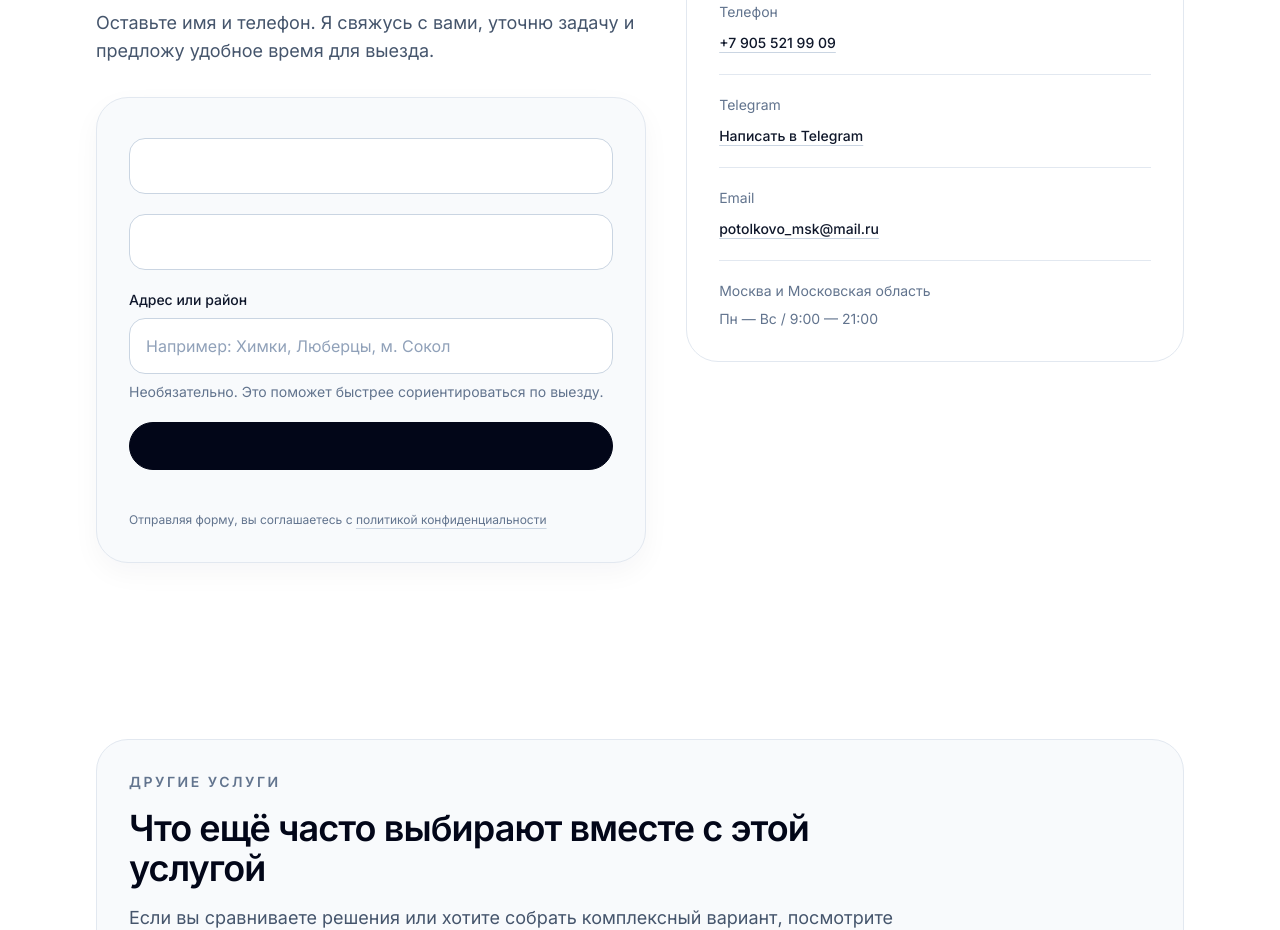
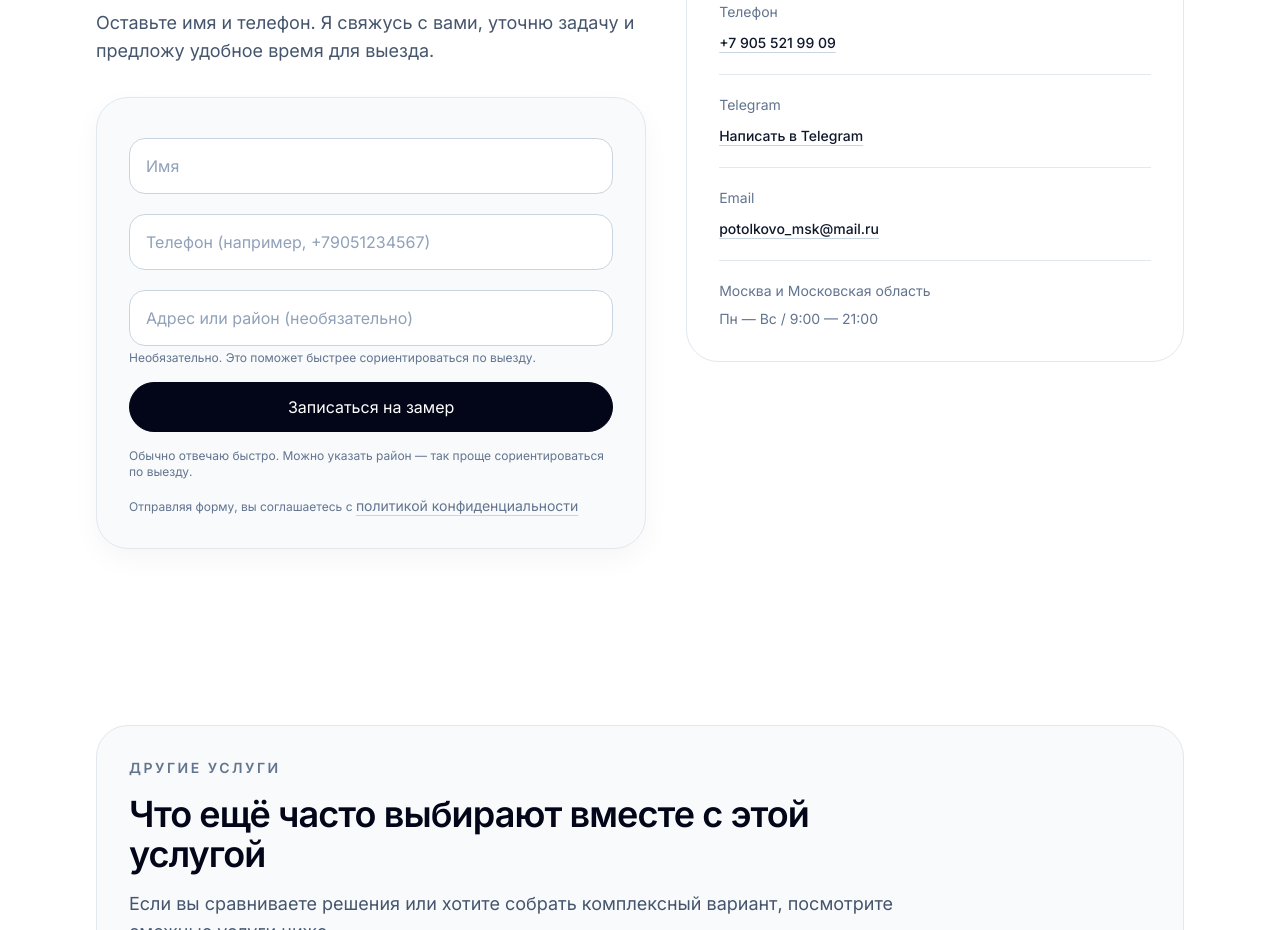
Before and after one commit to svladimirtsk-crypto/nextjs-potolkovo, a Next.js app: page /uslugi/tenevoy-profil in a window 1280 px wide. Shown: the part 4360-5290 px from the top of the page. Built offline with nearby package versions, Linux system fonts and the light colour scheme.

Commit message:
Update action-form.tsx

```diff
--- a/components/home/action-form.tsx
+++ b/components/home/action-form.tsx
@@ -1,36 +1,65 @@
 "use client";
 
-import { useMemo, useState } from "react";
-import { getKitDisplayName } from "@/lib/calculator-modal-types";
+import { useMemo, useState, type FormEvent } from "react";
+
 import { homepage } from "@/content/homepage";
 import { legal } from "@/content/legal";
-import { Button } from "@/components/ui/button";
-import { Input } from "@/components/ui/input";
-import { TextLink } from "@/components/ui/text-link";
+
+import { getKitDisplayName } from "@/lib/calculator-modal-types";
 import { trackFormSubmitSuccess } from "@/lib/analytics";
 import { applyLightingDiscount } from "@/lib/lighting-formulas";
+
 import {
   getCalculatorSummaryLines,
   getLightingSummaryLines,
   usePriceCalculatorBridge,
 } from "@/components/home/price-calculator-context";
 
-const actionContent = homepage.action;
+import { Button } from "@/components/ui/button";
+import { Input } from "@/components/ui/input";
+import { TextLink } from "@/components/ui/text-link";
+
+// ВАЖНО: НЕ полагаемся на homepage.action.* кроме sectionTitle/subtitle,
+// потому что структура контента сейчас не содержит successTitle/errorMessage/etc.
+const DEFAULT_COPY = {
+  successTitle: "Заявка отправлена",
+  errorMessage: "Не удалось отправить заявку. Проверьте данные и попробуйте ещё раз.",
+  submitButtonLabel: "Записаться на замер",
+  helperText:
+    "Обычно отвечаю быстро. Можно указать район — так проще сориентироваться по выезду.",
+  addressFieldHint: "Необязательно. Это поможет быстрее сориентироваться по выезду.",
+} as const;
 
 type FormStatus = "idle" | "success" | "error";
-type FieldErrors = { name?: string; phone?: string; address?: string };
+
+type FieldErrors = {
+  name?: string;
+  phone?: string;
+  address?: string;
+};
 
 function normalizePhone(value: string): string {
   const digits = value.replace(/\D/g, "");
   if (!digits) return "";
+
+  // 8XXXXXXXXXX -> +7XXXXXXXXXX
   if (digits.startsWith("8") && digits.length === 11) return `+7${digits.slice(1)}`;
+
+  // 7XXXXXXXXXX -> +7XXXXXXXXXX
   if (digits.startsWith("7") && digits.length === 11) return `+${digits}`;
+
+  // generic +<digits>
   if (digits.length >= 10 && digits.length <= 15) return `+${digits}`;
+
   return value.trim();
 }
 
 function isValidPhone(value: string): boolean {
   return /^\+\d{10,15}$/.test(value);
+}
+
+function formatCurrency(value: number) {
+  return new Intl.NumberFormat("ru-RU").format(Math.round(value));
 }
 
 function buildLeadMessage(
@@ -42,6 +71,7 @@ function buildLeadMessage(
   const parts: string[] = ["Заявка с сайта ПОТОЛКОВО"];
 
   if (source) parts.push(`Источник: ${source}`);
+
   if (address.trim()) parts.push("", `Адрес / район: ${address.trim()}`);
 
   if (ceilingLines.length) {
@@ -71,16 +101,22 @@ export function ActionForm({ source }: ActionFormProps) {
 
   const lightingLines = useMemo(() => getLightingSummaryLines(snapshot), [snapshot]);
 
-  const [name, setName] = useState("");
-  const [phone, setPhone] = useState("");
-  const [address, setAddress] = useState("");
+  const [name, setName] = useState<string>("");
+  const [phone, setPhone] = useState<string>("");
+  const [address, setAddress] = useState<string>("");
+
   const [status, setStatus] = useState<FormStatus>("idle");
-  const [message, setMessage] = useState("");
+  const [message, setMessage] = useState<string>("");
   const [fieldErrors, setFieldErrors] = useState<FieldErrors>({});
-  const [isPending, setIsPending] = useState(false);
+  const [isPending, setIsPending] = useState<boolean>(false);
 
-  async function handleSubmit(event: React.FormEvent<HTMLFormElement>) {
+  // Copy: если homepage.action когда-нибудь расширят — можно будет заменить
+  // DEFAULT_COPY на значения из контента. Сейчас делаем максимально надёжно.
+  const copy = DEFAULT_COPY;
+
+  async function handleSubmit(event: FormEvent<HTMLFormElement>) {
     event.preventDefault();
+
     setStatus("idle");
     setMessage("");
     setFieldErrors({});
@@ -88,21 +124,17 @@ export function ActionForm({ source }: ActionFormProps) {
     const trimmedName = name.trim();
     const trimmedAddress = address.trim();
     const normalizedPhone = normalizePhone(phone);
+
     const nextErrors: FieldErrors = {};
 
-    if (!trimmedName) {
-      nextErrors.name = "Укажите имя.";
-    } else if (trimmedName.length > 80) {
-      nextErrors.name = "Слишком длинное имя.";
+    if (!trimmedName) nextErrors.name = "Укажите имя.";
+    else if (trimmedName.length > 80) nextErrors.name = "Слишком длинное имя.";
+
+    if (!normalizedPhone || !isValidPhone(normalizedPhone)) {
+      nextErrors.phone = "Укажите корректный телефон (например, +79051234567).";
     }
 
-    if (!normalizedPhone || !isValidPhone(normalizedPhone)) {
-      nextErrors.phone = "Укажите корректный телефон.";
-    }
-
-    if (trimmedAddress.length > 160) {
-      nextErrors.address = "Слишком длинный адрес или район.";
-    }
+    if (trimmedAddress.length > 160) nextErrors.address = "Слишком длинный адрес или район.";
 
     if (Object.keys(nextErrors).length > 0) {
       setFieldErrors(nextErrors);
@@ -118,40 +150,49 @@ export function ActionForm({ source }: ActionFormProps) {
       return;
     }
 
+    // Lighting metadata for CRM / webhooks
     const lightingMode: string = String(snapshot?.lighting?.mode ?? "none");
     const lightingKitDisplay: string = String(
       snapshot?.lighting ? getKitDisplayName(snapshot.lighting) : ""
     );
+
     const lightingItemsCount = Number(snapshot?.lighting?.items?.length ?? 0);
     const lightingTotalRub = Number(snapshot?.lighting?.totalRub ?? 0);
+
     const lightingDiscountedRub = Number(
       snapshot?.lighting?.discountedTotalRub ?? applyLightingDiscount(lightingTotalRub)
     );
 
     const formData = new FormData();
     formData.append("access_key", String(accessKey));
-    formData.append("subject", String("Новая заявка с сайта ПОТОЛКОВО"));
-    formData.append("from_name", String("ПОТОЛКОВО Сайт"));
-    formData.append("name", String(trimmedName));
-    formData.append("phone", String(normalizedPhone));
-    formData.append("address", String(trimmedAddress));
+    formData.append("subject", "Новая заявка с сайта ПОТОЛКОВО");
+    formData.append("from_name", "ПОТОЛКОВО Сайт");
+
+    formData.append("name", trimmedName);
+    formData.append("phone", normalizedPhone);
+    formData.append("address", trimmedAddress);
+
     formData.append(
       "message",
-      String(buildLeadMessage(ceilingLines, lightingLines, trimmedAddress, effectiveSource))
+      buildLeadMessage(ceilingLines, lightingLines, trimmedAddress, effectiveSource)
     );
-    formData.append("botcheck", String(""));
-    formData.append("company", String(""));
 
-    formData.append("lighting_mode", String(lightingMode));
-    formData.append("lighting_kit", String(lightingKitDisplay));
+    // anti-spam
+    formData.append("botcheck", "");
+    formData.append("company", "");
+
+    // extra fields (easy filtering)
+    formData.append("calculator_source", effectiveSource);
+    formData.append("lighting_mode", lightingMode);
+    formData.append("lighting_kit", lightingKitDisplay);
     formData.append("lighting_items_count", String(lightingItemsCount));
 
     formData.append("lighting_total_rub", String(lightingTotalRub));
     formData.append("lighting_discounted_total_rub", String(lightingDiscountedRub));
+
+    // legacy compatibility (если где-то уже используются старые поля)
     formData.append("lighting_total", String(lightingTotalRub));
     formData.append("lighting_discounted_total", String(lightingDiscountedRub));
-
-    formData.append("calculator_source", String(effectiveSource));
 
     setIsPending(true);
 
@@ -164,9 +205,7 @@ export function ActionForm({ source }: ActionFormProps) {
       const result = await response.json().catch(() => null);
 
       if (!response.ok || !result?.success) {
-        const errorText: string = String(
-          result?.message ?? result?.error ?? `HTTP ${response.status}`
-        );
+        const errorText: string = String(result?.message ?? result?.error ?? `HTTP ${response.status}`);
         setStatus("error");
         setMessage(`Ошибка отправки в Web3Forms: ${errorText}`);
         return;
@@ -175,150 +214,127 @@ export function ActionForm({ source }: ActionFormProps) {
       trackFormSubmitSuccess(effectiveSource);
 
       setStatus("success");
-      setMessage(
-        "Спасибо. Я свяжусь с вами, чтобы уточнить задачу и договориться о замере."
-      );
+      setMessage("Спасибо. Я свяжусь с вами, чтобы уточнить задачу и договориться о замере.");
+
       setName("");
       setPhone("");
       setAddress("");
       setFieldErrors({});
     } catch {
       setStatus("error");
-      setMessage("Не удалось отправить заявку. Проверьте соединение и попробуйте еще раз.");
+      setMessage(copy.errorMessage);
     } finally {
       setIsPending(false);
     }
   }
 
   return (
-    <form onSubmit={handleSubmit} className="space-y-5">
+    <form onSubmit={handleSubmit} className="space-y-4">
       {status === "success" ? (
         <div
-          className="rounded-2xl border border-emerald-200 bg-emerald-50 px-4 py-3 text-sm text-emerald-800"
+          className="rounded-2xl border border-emerald-200 bg-emerald-50 p-4 text-emerald-950"
+          role="status"
           aria-live="polite"
         >
-          <p className="font-medium">{actionContent.successTitle}</p>
-          <p className="mt-1">{message}</p>
+          <p className="font-medium">{copy.successTitle}</p>
+          <p className="mt-1 text-sm text-emerald-900/80">{message}</p>
         </div>
       ) : null}
 
       {status === "error" ? (
         <div
-          className="rounded-2xl border border-rose-200 bg-rose-50 px-4 py-3 text-sm text-rose-800"
+          className="rounded-2xl border border-rose-200 bg-rose-50 p-4 text-rose-950"
+          role="alert"
           aria-live="polite"
         >
-          {message || actionContent.errorMessage}
+          <p className="text-sm">{message || copy.errorMessage}</p>
         </div>
       ) : null}
 
+      {(ceilingLines.length > 0 || lightingLines.length > 0) && (
+        <div className="rounded-2xl border border-slate-200 bg-white p-4">
           {ceilingLines.length > 0 ? (
-        <div className="rounded-[1.5rem] border border-slate-200 bg-slate-50 p-4">
-          <p className="text-sm font-semibold text-slate-950">В заявку попадет ваш расчет</p>
-          <ul className="mt-3 space-y-2 text-sm leading-6 text-slate-600">
+            <div>
+              <p className="text-sm font-medium text-slate-950">
+                В заявку попадёт ваш расчёт потолка
+              </p>
+              <ul className="mt-2 list-disc space-y-1 pl-5 text-sm text-slate-600">
                 {ceilingLines.map((line) => (
-              <li key={line} className="flex gap-2">
-                <span className="mt-[7px] h-1.5 w-1.5 shrink-0 rounded-full bg-slate-950" />
-                <span>{line}</span>
-              </li>
+                  <li key={line}>{line}</li>
                 ))}
               </ul>
             </div>
           ) : null}
 
           {lightingLines.length > 0 ? (
-        <div className="rounded-[1.5rem] border border-slate-200 bg-slate-50 p-4">
-          <p className="text-sm font-semibold text-slate-950">Освещение</p>
-          <ul className="mt-3 space-y-2 text-sm leading-6 text-slate-600">
+            <div className={ceilingLines.length > 0 ? "mt-4" : ""}>
+              <p className="text-sm font-medium text-slate-950">Освещение</p>
+              <ul className="mt-2 list-disc space-y-1 pl-5 text-sm text-slate-600">
                 {lightingLines.map((line) => (
-              <li key={line} className="flex gap-2">
-                <span className="mt-[7px] h-1.5 w-1.5 shrink-0 rounded-full bg-slate-950" />
-                <span>{line}</span>
-              </li>
+                  <li key={line}>{line}</li>
                 ))}
               </ul>
+
+              {/* небольшая подсказка про суммы, если нужно */}
+              {snapshot?.lighting?.totalRub != null ? (
+                <p className="mt-2 text-xs text-slate-500">
+                  Сумма оборудования: {formatCurrency(Number(snapshot.lighting.totalRub))} ₽
+                </p>
+              ) : null}
             </div>
           ) : null}
+        </div>
+      )}
 
+      <div className="grid gap-3">
         <div>
           <Input
-          label={actionContent.nameFieldLabel}
-          name="name"
-          type="text"
-          placeholder={actionContent.nameFieldPlaceholder}
-          autoComplete="name"
-          required
             value={name}
             onChange={(e) => setName(e.target.value)}
+            placeholder="Имя"
+            aria-invalid={Boolean(fieldErrors.name) || undefined}
           />
           {fieldErrors.name ? (
-          <p className="mt-2 text-sm text-rose-700" aria-live="polite">
-            {fieldErrors.name}
-          </p>
+            <p className="mt-1 text-xs text-rose-600">{fieldErrors.name}</p>
           ) : null}
         </div>
 
         <div>
           <Input
-          label={actionContent.phoneFieldLabel}
-          name="phone"
-          type="tel"
-          placeholder={actionContent.phoneFieldPlaceholder}
-          autoComplete="tel"
-          inputMode="tel"
-          required
             value={phone}
             onChange={(e) => setPhone(e.target.value)}
+            placeholder="Телефон (например, +79051234567)"
+            inputMode="tel"
+            aria-invalid={Boolean(fieldErrors.phone) || undefined}
           />
           {fieldErrors.phone ? (
-          <p className="mt-2 text-sm text-rose-700" aria-live="polite">
-            {fieldErrors.phone}
-          </p>
+            <p className="mt-1 text-xs text-rose-600">{fieldErrors.phone}</p>
           ) : null}
         </div>
 
         <div>
           <Input
-          label={actionContent.addressFieldLabel ?? "Адрес или район"}
-          name="address"
-          type="text"
-          placeholder={
-            actionContent.addressFieldPlaceholder ?? "Например: Химки, Люберцы, м. Сокол"
-          }
-          autoComplete="street-address"
             value={address}
             onChange={(e) => setAddress(e.target.value)}
+            placeholder="Адрес или район (необязательно)"
+            aria-invalid={Boolean(fieldErrors.address) || undefined}
           />
-        <p className="mt-2 text-sm text-slate-500">
-          {actionContent.addressFieldHint ??
-            "Необязательно. Это поможет быстрее сориентироваться по выезду."}
-        </p>
+          <p className="mt-1 text-xs text-slate-500">{copy.addressFieldHint}</p>
           {fieldErrors.address ? (
-          <p className="mt-2 text-sm text-rose-700" aria-live="polite">
-            {fieldErrors.address}
-          </p>
+            <p className="mt-1 text-xs text-rose-600">{fieldErrors.address}</p>
           ) : null}
         </div>
+      </div>
 
-      <input
-        type="text"
-        name="company"
-        tabIndex={-1}
-        autoComplete="off"
-        className="hidden"
-        aria-hidden="true"
-      />
-
-      <Button type="submit" className="w-full justify-center" disabled={isPending}>
-        {isPending ? "Отправляю..." : actionContent.submitButtonLabel}
+      <Button type="submit" className="w-full" disabled={isPending}>
+        {isPending ? "Отправляю..." : copy.submitButtonLabel}
       </Button>
 
-      <p className="text-sm leading-6 text-slate-600">{actionContent.helperText}</p>
+      <p className="text-xs text-slate-500">{copy.helperText}</p>
 
-      <p className="text-xs leading-5 text-slate-500">
-        {legal.consentTextPrefix}{" "}
-        <TextLink href={legal.privacyHref} className="text-xs">
-          {legal.privacyLabel}
-        </TextLink>{" "}
+      <p className="text-xs text-slate-500">
+        {legal.consentTextPrefix}
+        <TextLink href={legal.privacyHref}>{legal.privacyLabel}</TextLink>
         {legal.consentTextSuffix}
       </p>
     </form>
```
Lines whose indentation alone changed are shown as unchanged.
